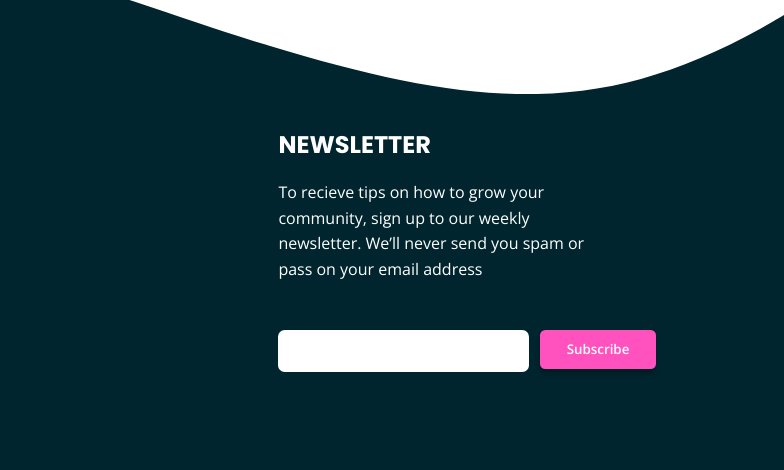
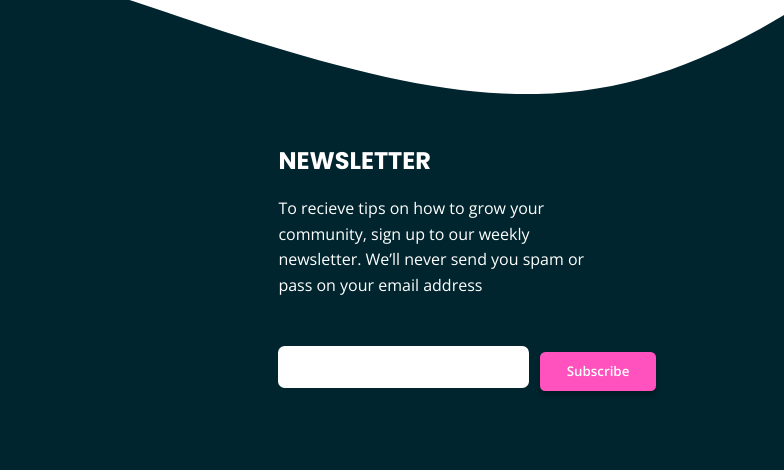
Before and after one commit to Hassiai/Curved-Huddle, a plain HTML site: page index.html in a window 1280 px wide. Shown: the part 3419-3889 px from the top of the page, 496-1280 px from the left. Drawn offline with nearby package versions, Linux system fonts and the light colour scheme.

Commit message:
Update style.css

```diff
--- a/style.css
+++ b/style.css
@@ -356,6 +356,7 @@ footer {
 
 
     .news-letter {
+        padding:2em 0;
         width: 35%;
         order: 1;
     }
@@ -367,7 +368,7 @@ footer {
     #footer-button {
         padding: 0.8em 2em;
         right: -4rem;
-        top: 1.125rem;
+        top: 1.5rem;
     }
 
     .extra-details {
```
